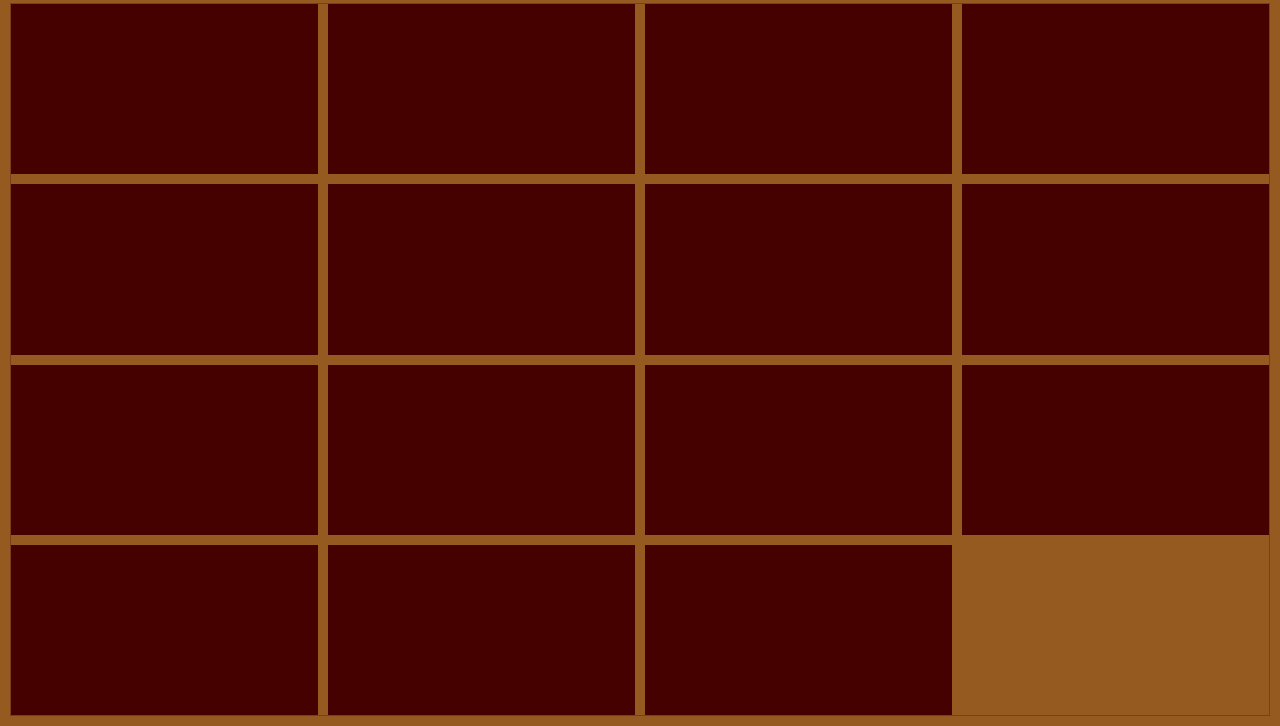
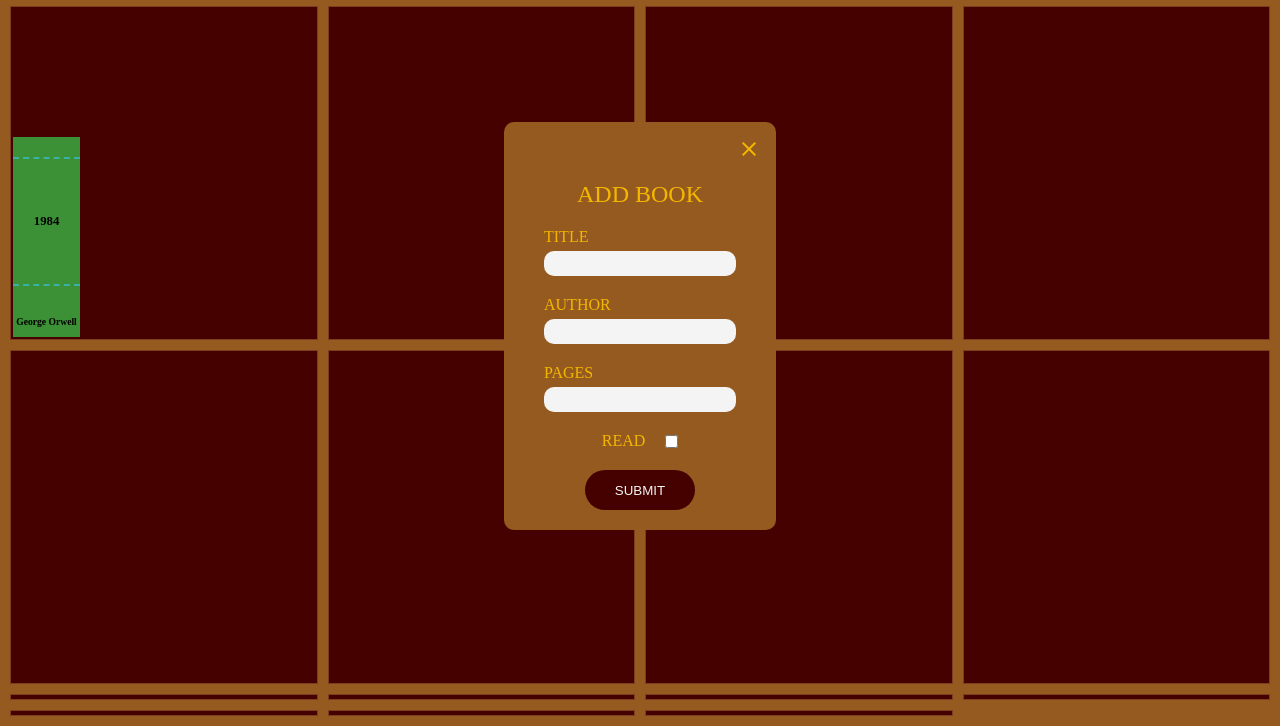
Before and after one commit to Liabiliti/Library, a plain HTML site: page index.html in a window 1280 px wide. Shown: the part 74-800 px from the top of the page. Drawn offline with nearby package versions, Linux system fonts and the light colour scheme.

Commit message:
Need to complete book adding and modal toggling

```diff
--- a/functions.js
+++ b/functions.js
@@ -12,7 +12,58 @@ function addToLibrary(book)
     myLibrary.push(book);
 }
 
+function createBook(Book)
+{
+    let red = (Math.random() * 245);
+    let blue = (Math.random() * 245);
+    let green = (Math.random() * 145) + 100;
+
+    const newBook = document.createElement('div');
+    newBook.classList.add('book');
+
+    newBook.style.width = (Math.random() * 10) + 15 + '%';
+    newBook.style.height = (Math.random() * 35) + 60 + '%';
+
+    newBook.style.backgroundColor = 'rgba(' + red + ", " + green + ", " + blue +  ", 0.8)";
+    const title = document.createElement('h1');
+    title.classList.add("hyphens");
+    title.setAttribute('lang', "de");
+
+    title.style.borderTop = "2px dashed " + 'rgba(' + red + ", " + green + ", " + (245-blue) +  ", 0.9)";
+    title.style.borderBottom = "2px dashed " + 'rgba(' + red + ", " + green + ", " + (245-blue) +  ", 0.9)";
+
+    const writer = document.createElement('h2');
+    title.textContent = Book.name;
+    writer.textContent = Book.author;
+
+    newBook.appendChild(title);
+    newBook.appendChild(writer);
+
+    const shelf = document.querySelector('.shelf');
+    shelf.appendChild(newBook);
+}
+
+const book1 = new Book("1984", "George Orwell", 255);
+
+addToLibrary(book1);
+
+// const book2 = new Book("To Kill a Mockingbird", "Harper Lee", 255);
+
+
+// createBook(book1);
+// createBook(book2);
+
+/*
+Functions:
+Modal Popup which allows for book addition
+Book hover shows a delete button on hover
+Adds book to flex container
+    Width based on pages
+    Check if flexbox container is full or not
+
+*/
+
 
 myLibrary.forEach(book => {
-
+    createBook(book);
 })
--- a/index.html
+++ b/index.html
@@ -1,18 +1,25 @@
 <!DOCTYPE html>
 <html lang="en">
+
 <head>
     <meta charset="UTF-8">
     <meta name="viewport" content="width=device-width, initial-scale=1.0">
     <script src="functions.js" defer></script>
     <link rel="stylesheet" href="styles.css">
+    <link rel="stylesheet"
+        href="https://fonts.googleapis.com/css2?family=Material+Symbols+Outlined:opsz,wght,FILL,GRAD@24,400,0,0" />
     <title>Document</title>
 </head>
+
 <body>
     <header>
+        <button class="add">ADD</button>
         <h1>LIBRARY</h1>
+        <button class="remove">REMOVE</button>
     </header>
     <div class="container">
-        <div class="shelf 1"></div>
+        <div class="shelf 1">
+        </div>
         <div class="shelf 2"></div>
         <div class="shelf 3"></div>
         <div class="shelf 4"></div>
@@ -28,5 +35,39 @@
         <div class="shelf 14"></div>
         <div class="shelf 15"></div>
     </div>
+    <div class="modal">
+        <span class="material-symbols-outlined">
+            close
+        </span>
+        <form action="">
+            <legend>ADD BOOK</legend>
+            <div class="wrapper">
+                <label for="id">TITLE</label>
+                <input type="text" id="title">
+            </div>
+
+            <div class="wrapper">
+                <label for="author">AUTHOR</label>
+                <input type="text" id="author">
+            </div>
+
+            <div class="wrapper">
+                <label for="pages">PAGES</label>
+                <input type="number" id="pages" min="1">
+            </div>
+
+
+            <div class="wrapper check">
+                <label for="read">READ</label>
+                <input type="checkbox" id="read">
+            </div>
+
+            <button type="submit">SUBMIT</button>
+
+    </div>
+
+
+    </form>
 </body>
+
 </html>
--- a/styles.css
+++ b/styles.css
@@ -9,12 +9,19 @@ body {
     display: flex;
     flex-direction: column;
     background-color: #955a1f;
+    overflow: hidden;
+}
+
+label, header h1 {
+    color: #F3B700;
 }
 
 header {
     display: grid;
+    grid-auto-flow: column;
+    ;
     align-items: center;
-    justify-content: center;
+    justify-content: space-around;
     padding: 20px;
 
 }
@@ -23,12 +30,112 @@ header {
     flex: 1 1 auto;
     display: grid;
     grid-template-columns: repeat(auto-fit, minmax(250px, 1fr));
-    grid-template-rows: repeat(auto-fit, minmax(100px, 1fr));
-    border: 1px solid #7c3e1c;
+    grid-template-rows: repeat(auto-fit, minmax(300px, 1fr));
     gap: 10px;
     margin: 0px 10px 10px 10px;
 }
+
 .shelf {
     background-color: #450000;
     display: flex;
+    padding: 2px;
+    border: 1px solid #7c3e1c;
+    justify-content: start;
+    align-items: end;
+    gap: 2px;
 }
+
+.book {
+    /* border: 1px solid red; */
+    display: flex;
+    flex-direction: column;
+}
+
+.book h1 {
+    font-size: 0.8rem;
+    height: 80%;
+    display: flex;
+    justify-content: center;
+    align-items: center;
+    text-align: center;
+    hyphens: auto;
+    margin: 20px 0 20px 0;
+}
+
+.book h2 {
+    font-size: 0.6em;
+    height: 20%;
+    display: flex;
+    justify-content: center;
+    align-items: center;
+    text-align: center;
+    hyphens: auto;
+}
+
+legend {
+    font-size: 24px;
+    color: #F3B700;
+
+}
+
+.modal {
+    display: flex;
+    flex-direction: column;
+    height: fit-content;
+    width: fit-content;
+    /* padding: 20px 40px; */
+    position: absolute;
+    top: 50%;
+    left: 50%;
+    transform: translate(-50%, -50%);
+    border-radius: 10px;
+    background-color: #955a1f;
+}
+
+form,
+.wrapper {
+    display: flex;
+    flex-direction: column;
+    justify-content: center;
+    align-items: center;
+    gap: 5px;
+
+}
+
+form {
+    gap: 20px;
+    padding: 20px 40px;
+}
+
+.wrapper.check {
+    display: flex;
+    flex-direction: row;
+    width: 100%;
+    gap: 20px;
+}
+
+label {
+    align-self: start;
+}
+
+input {
+    padding: 5px 7.5px;
+    border-radius: 10px;
+    border: none;
+    background-color: #F4F4F4;
+}
+
+button {
+    padding: 12.5px 30px;
+    border-radius: 20px;
+    background-color: #450000;
+    color: #F4F4F4;
+    border: none;
+}
+
+span {
+   align-self: end;
+   margin-top: 15px;
+   margin-right: 15px;
+   color: #F3B700;
+}
```
